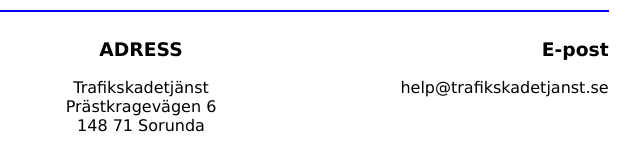
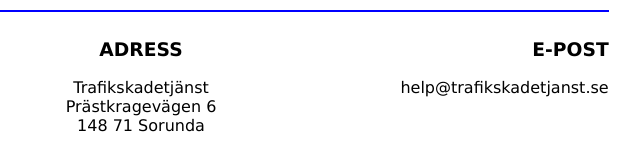
Before and after one commit to unilsson/trafikskadetjanst, an Eleventy site: page index.md in a window 1280 px wide. Shown: the part 648-798 px from the top of the page, 499-1139 px from the left. Built offline with nearby package versions, Linux system fonts and the light colour scheme; Eleventy itself is replaced by a stand-in of ours; files that its build step writes are made by us from their sources.

Commit message:
Changed E-post to all capital letters

```diff
--- a/_includes/1stpage.njk
+++ b/_includes/1stpage.njk
@@ -84,7 +84,7 @@
         148 71 Sorunda
       </div>
       <div class="column middle footer_right">
-        <h3>E-post</h3>
+        <h3>E-POST</h3>
         help@trafikskadetjanst.se<br/>
         &nbsp;<br/>&nbsp;
       </div>
```
